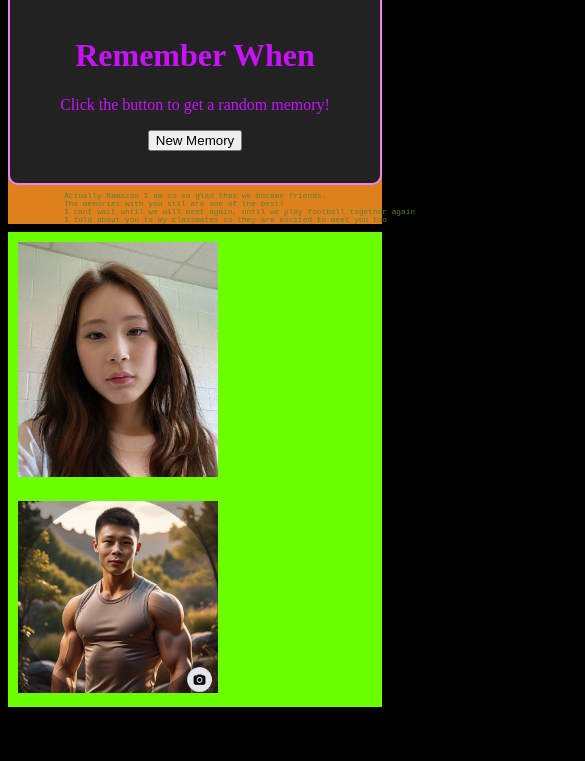
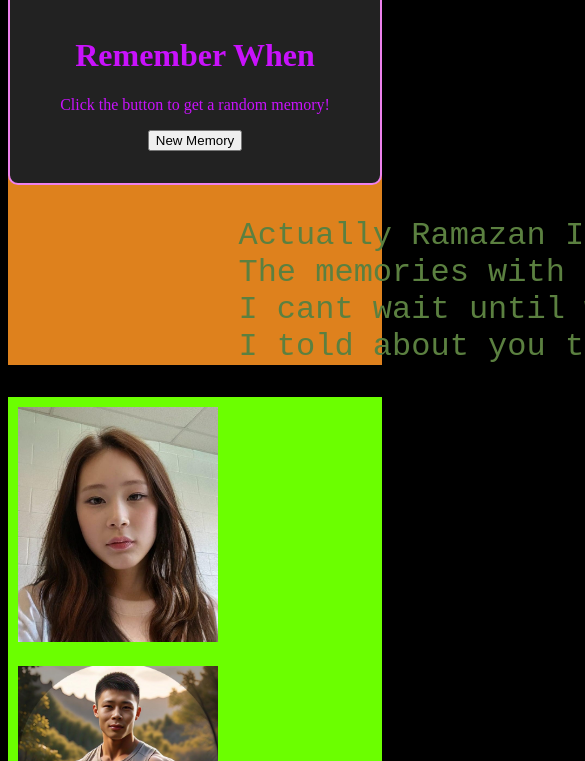
Before and after one commit to Strrq/Friendsite, a plain HTML site: page index.html in a window 390 px wide. Shown: the part 339-1100 px from the top of the page, 585 px wide, since content can reach past the window. Before the commit the page ends 1054 px from the top, so only its background shows below. Drawn offline with Linux system fonts and the light colour scheme.

Commit message:
Update layout for mobile

```diff
--- a/style.css
+++ b/style.css
@@ -44,7 +44,7 @@ header{
   }
   #tysm{
     color: #5b8040;
-    font-size: 2vw;
+    font-size: 2rem;
 
   }
   footer{
```
